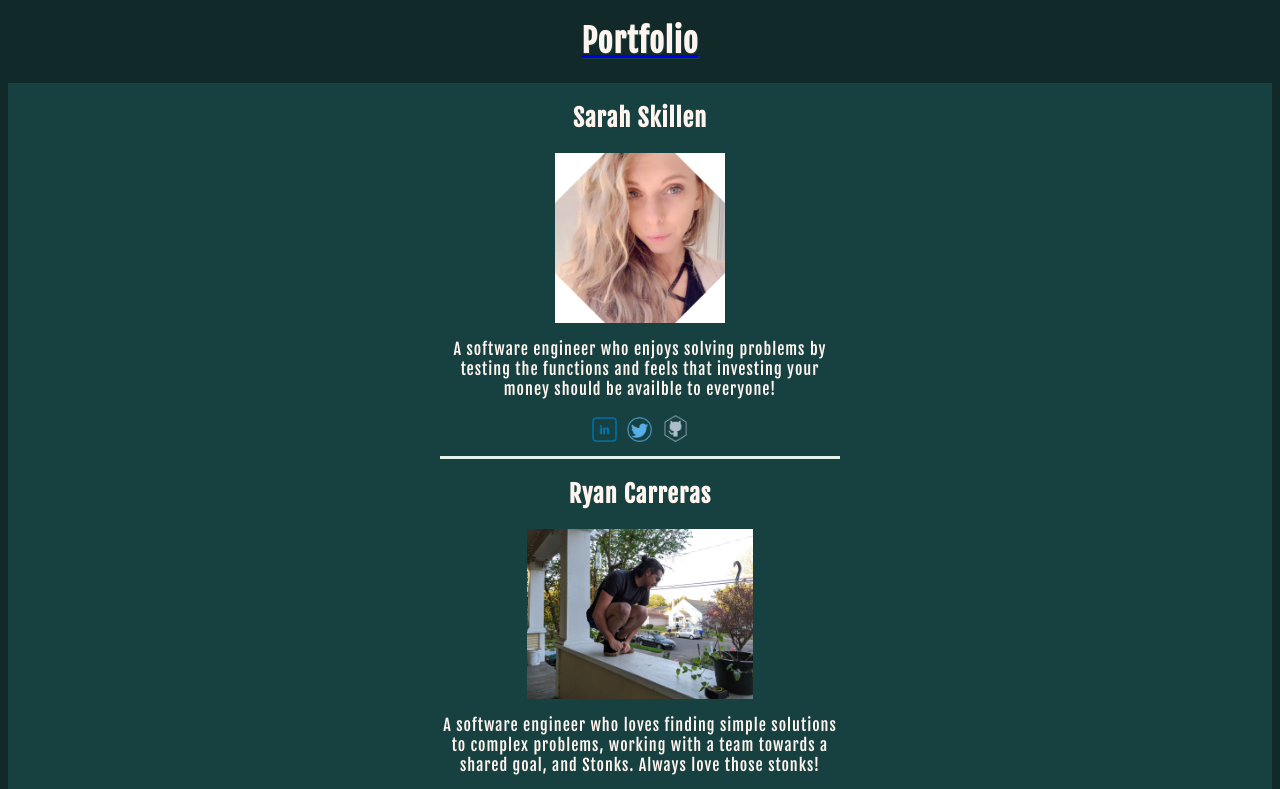
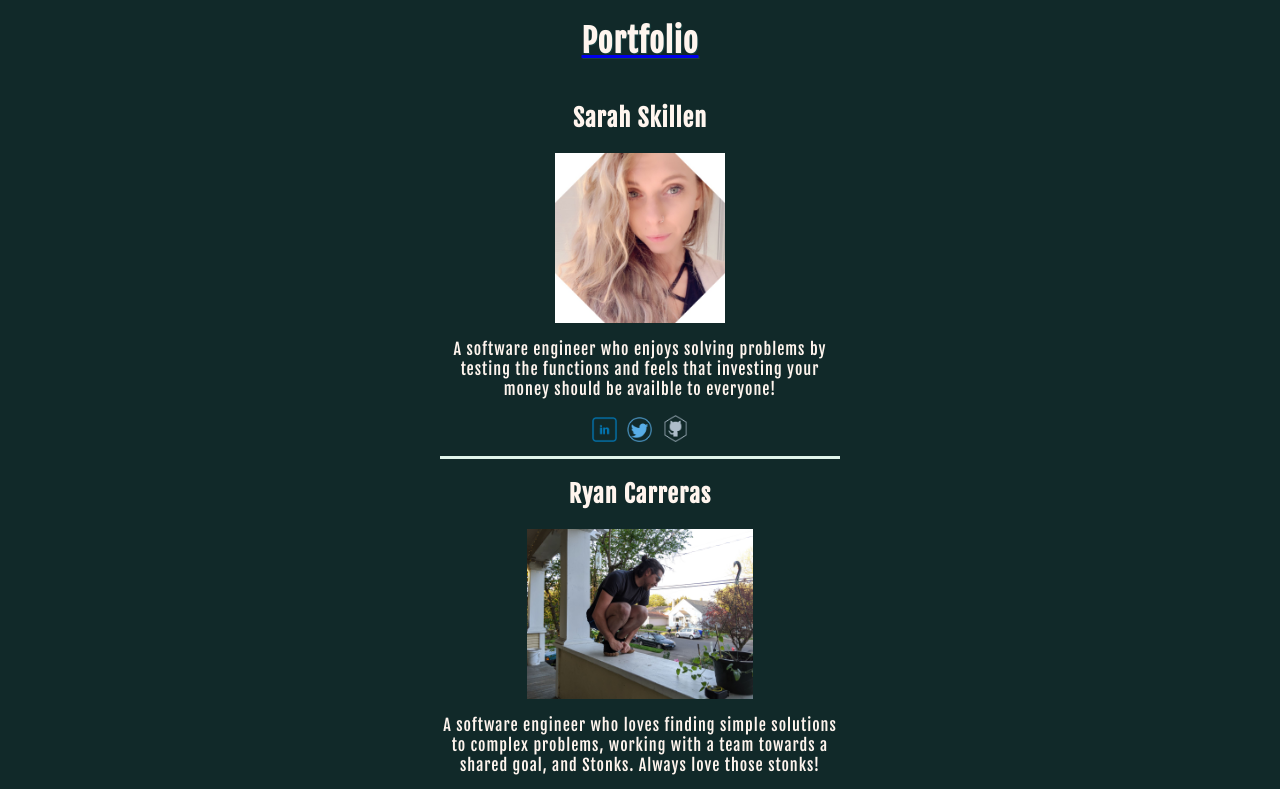
Before and after one commit to Bloom-Financial/front-end, a React app: page /bio in a window 1280 px wide. Shown: the top 789 px of the page. Built offline with nearby package versions, Linux system fonts and the light colour scheme.

Commit message:
some biopage styles

```diff
--- a/src/components/app/news/Article.jsx
+++ b/src/components/app/news/Article.jsx
@@ -6,7 +6,7 @@ const Article = ({ title, url, description, img }) => (
   <>
     <figure className={style.articleContainer}>
       <a href={url}>
-        <h3 className={style.articleTitle}>{title}</h3>{' '}
+        <h3 className={style.articleTitle}>{title}</h3>
       </a>
       <img className={style.articleImg} src={img} alt={title} />
       <p className={style.articleDesc}>{description}</p>
--- a/src/containers/bio/BioPage.css
+++ b/src/containers/bio/BioPage.css
@@ -3,7 +3,6 @@
   align-items: center;
   justify-content: center;
   flex-direction: column;
-  background-color: #174141;
   color: seashell;
   font-family: 'Fjalla One', sans-serif;
   letter-spacing: 1px;
```
